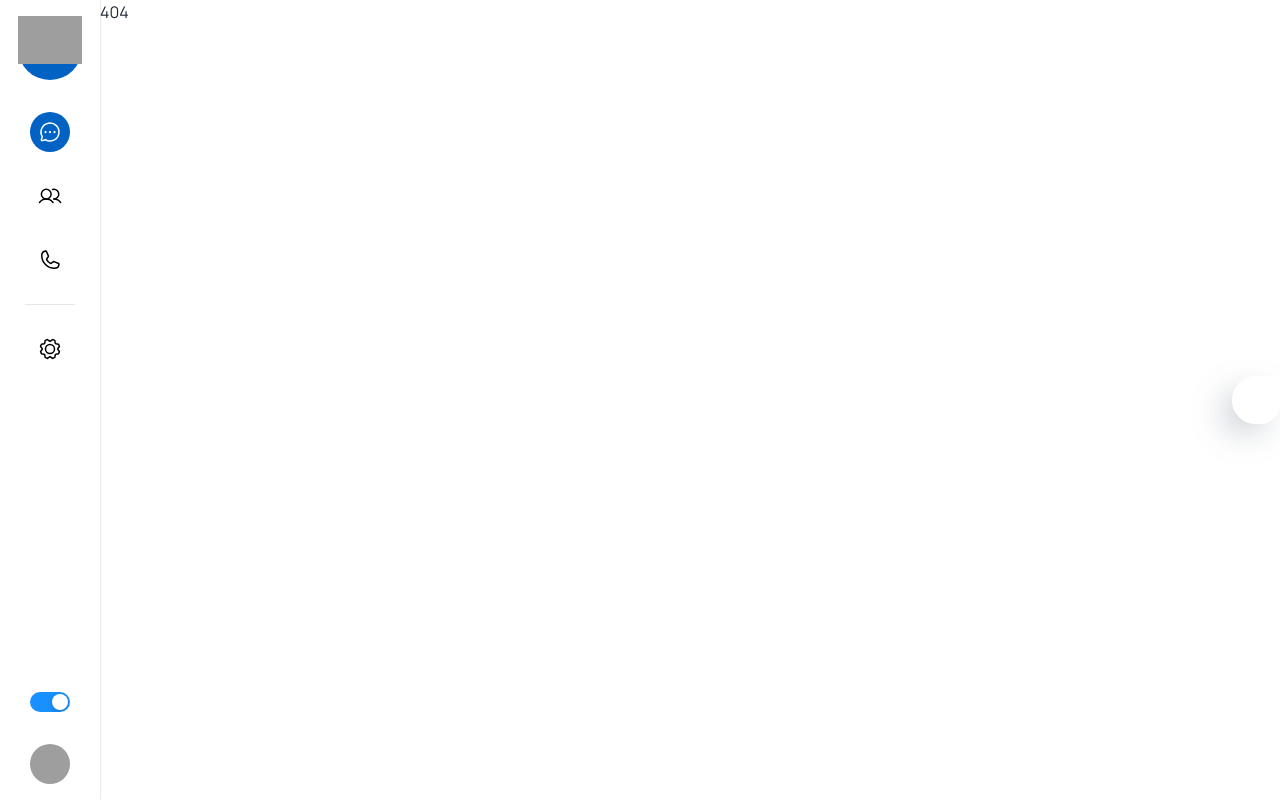
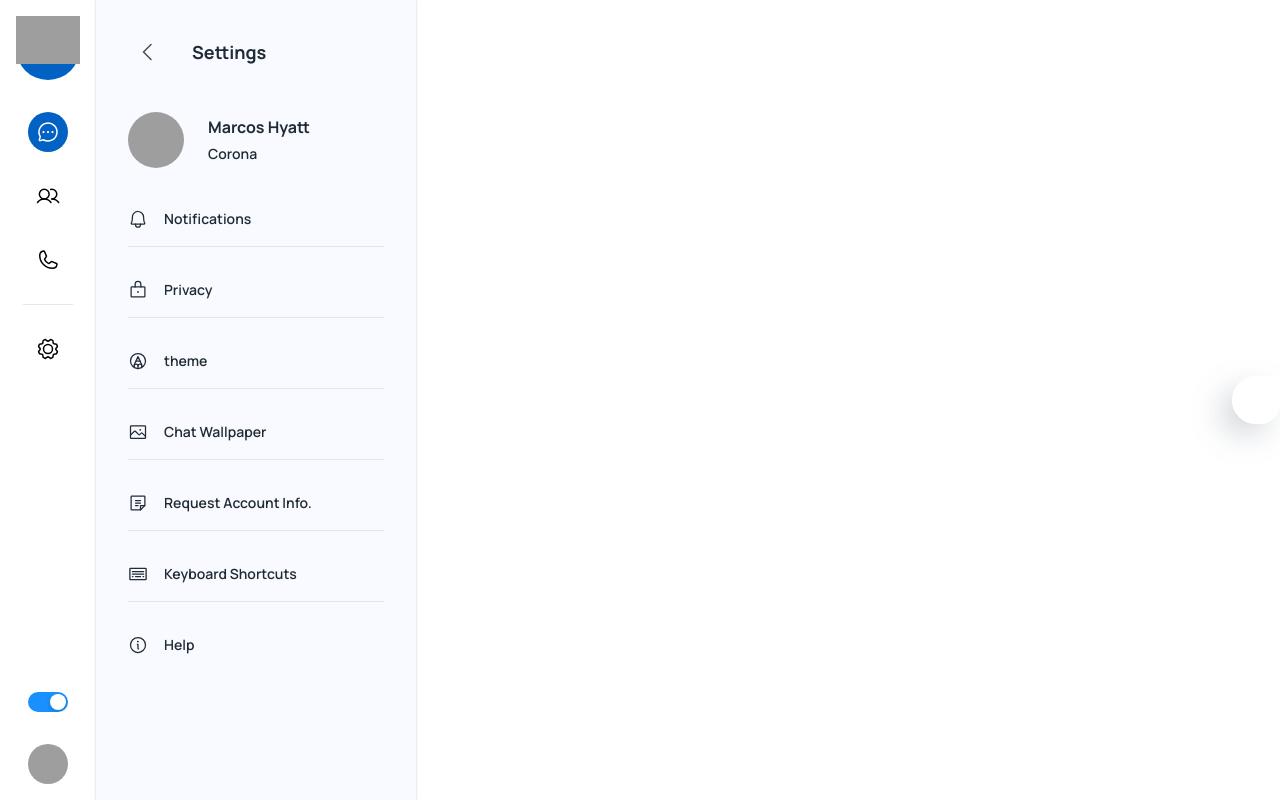
Before and after one commit to JoshiUtsav/Chat-App, a React (Create React App) app in the folder client/: page /settings in a window 1280 px wide. Before the commit this address led to /404. Built offline with nearby package versions, Linux system fonts and the light colour scheme; grey boxes are pictures that could not be loaded; some icons are missing.

Commit message:
18|10|2023 -- New Update Setting Page

```diff
--- a/client/src/pages/dashboard/Chats.js
+++ b/client/src/pages/dashboard/Chats.js
@@ -1,35 +1,45 @@
-import React from 'react';
-import { Box, Typography, Stack, IconButton, InputBase, Button, Divider, Avatar, Badge } from '@mui/material';
+import React from "react";
+import {
+    Box,
+    Typography,
+    Stack,
+    IconButton,
+    InputBase,
+    Button,
+    Divider,
+    Avatar,
+    Badge,
+} from "@mui/material";
 import { styled, alpha, useTheme } from "@mui/material/styles";
-import { ArchiveBox, CircleDashed, MagnifyingGlass } from 'phosphor-react';
-import { faker } from '@faker-js/faker';
-import { ChatList } from '../../data';
-import { SimpleBarStyle } from '../../components/Scrollbar.js';
+import { ArchiveBox, CircleDashed, MagnifyingGlass } from "phosphor-react";
+import { faker } from "@faker-js/faker";
+import { ChatList } from "../../data";
+import { SimpleBarStyle } from "../../components/Scrollbar.js"; // Import the SimpleBarStyle component
 
 const StyledBadge = styled(Badge)(({ theme }) => ({
-    '& .MuiBadge-badge': {
-        backgroundColor: '#44b700',
-        color: '#44b700',
+    "& .MuiBadge-badge": {
+        backgroundColor: "#44b700",
+        color: "#44b700",
         boxShadow: `0 0 0 2px ${theme.palette.background.paper}`,
-        '&::after': {
-            position: 'absolute',
+        "&::after": {
+            position: "absolute",
             top: 0,
             left: 0,
-            width: '100%',
-            height: '100%',
-            borderRadius: '50%',
-            animation: 'ripple 1.2s infinite ease-in-out',
-            border: '1px solid currentColor',
+            width: "100%",
+            height: "100%",
+            borderRadius: "50%",
+            animation: "ripple 1.2s infinite ease-in-out",
+            border: "1px solid currentColor",
             content: '""',
         },
     },
-    '@keyframes ripple': {
-        '0%': {
-            transform: 'scale(.8)',
+    "@keyframes ripple": {
+        "0%": {
+            transform: "scale(.8)",
             opacity: 1,
         },
-        '100%': {
-            transform: 'scale(2.4)',
+        "100%": {
+            transform: "scale(2.4)",
             opacity: 0,
         },
     },
@@ -38,35 +48,49 @@
 const ChatsElement = ({ id, img, name, msg, time, unread, online }) => {
     const theme = useTheme();
     return (
-        <Box sx={{
-            width: '100%',
-            borderRadius: 1,
-            backgroundColor: theme.palette.mode === "light" ? '#fff' : theme.palette.background.paper,
-        }} p={2}>
-            <Stack direction="row" alignItems={"center"} justifyContent="space-between">
+        <Box
+            sx={{
+                width: "100%",
+                borderRadius: 1,
+                backgroundColor:
+                    theme.palette.mode === "light"
+                        ? "#fff"
+                        : theme.palette.background.default,
+            }}
+            p={2}
+        >
+            <Stack
+                direction="row"
+                alignItems={"center"}
+                justifyContent="space-between"
+            >
                 <Stack direction="row" spacing={2} alignItems={"center"}>
-                    {online ? <StyledBadge
-                        overlap="circular"
-                        anchorOrigin={{ vertical: 'bottom', horizontal: 'right' }}
-                        variant="dot"
-                    >
+                    {online ? (
+                        <StyledBadge
+                            overlap="circular"
+                            anchorOrigin={{ vertical: "bottom", horizontal: "right" }}
+                            variant="dot"
+                        >
+                            <Avatar alt="dp" src={faker.image.avatar()} />
+                        </StyledBadge>
+                    ) : (
                         <Avatar alt="dp" src={faker.image.avatar()} />
-                    </StyledBadge>
-                        :
-                        <Avatar alt="dp" src={faker.image.avatar()} />}
+                    )}
                     <Stack spacing={0.3}>
-                        <Typography variant='subtitle2'>{name}</Typography>
-                        <Typography variant='caption'>{msg}</Typography>
+                        <Typography variant="subtitle2">{name}</Typography>
+                        <Typography variant="caption">{msg}</Typography>
                     </Stack>
                 </Stack>
                 <Stack spacing={2} alignItems={"center"} justifyContent={"center"}>
-                    <Typography sx={{ fontWeight: 600 }} variant='caption'>{time}</Typography>
-                    <Badge color='primary' badgeContent={unread}></Badge>
+                    <Typography sx={{ fontWeight: 600 }} variant="caption">
+                        {time}
+                    </Typography>
+                    <Badge color="primary" badgeContent={unread}></Badge>
                 </Stack>
             </Stack>
         </Box>
-    )
-}
+    );
+};
 
 const Search = styled("div")(({ theme }) => ({
     position: "relative",
@@ -93,25 +117,43 @@
         padding: theme.spacing(1, 1, 1, 0),
         paddingLeft: `calc(1em + ${theme.spacing(4)})`,
         width: "100%",
-    }
+    },
 }));
 
 const Chats = () => {
     const theme = useTheme();
     return (
-        <Box sx={{ position: "relative", width: 350, backgroundColor: theme.palette.mode === "light" ? "#F0F4FA" : theme.palette.background.default, boxShadow: "0px 0px 3px rgba(0, 0, 0, 0.25)" }}>
+        <Box
+            sx={{
+                position: "relative",
+                width: 350,
+                backgroundColor:
+                    theme.palette.mode === "light"
+                        ? "#F0F4FA"
+                        : theme.palette.background.default,
+                boxShadow: "0px 0px 3px rgba(0, 0, 0, 0.25)",
+            }}
+        >
             <Stack p={2} spacing={2} sx={{ height: "100vh" }}>
-                <Stack direction="row" alignItems={"center"} justifyContent={"space-between"}>
-                    <Typography variant='h5'>Chats</Typography>
-                    <IconButton><CircleDashed /></IconButton>
+                <Stack
+                    direction="row"
+                    alignItems={"center"}
+                    justifyContent={"space-between"}
+                >
+                    <Typography variant="h5">Chats</Typography>
+                    <IconButton>
+                        <CircleDashed />
+                    </IconButton>
                 </Stack>
                 <Stack sx={{ width: "100%" }}>
                     <Search>
                         <SearchIconWrapper>
-                            <MagnifyingGlass color='#709CE6' />
+                            <MagnifyingGlass color="#709CE6" />
                         </SearchIconWrapper>
-                        <StyledInputBase placeholder="Search..."
-                        inputProps={{ "aria-label": "search"}} />
+                        <StyledInputBase
+                            placeholder="Search..."
+                            inputProps={{ "aria-label": "search" }}
+                        />
                     </Search>
                 </Stack>
                 <Stack spacing={1}>
@@ -121,21 +163,34 @@
                     </Stack>
                     <Divider />
                 </Stack>
-                <Stack spacing={1} direction={'column'} sx={{ flexGrow: 1, overflowY: "auto", height: "100%" }}>
+                <Stack
+                    spacing={1}
+                    direction={"column"}
+                    sx={{ flexGrow: 1, overflowY: "auto", height: "100%" }}
+                >
+                    {/* Wrap the content with the SimpleBarStyle component for custom scrollbar */}
                     <SimpleBarStyle timeout={500} clickOnTrack={false}>
                         <Stack spacing={2.4} mb={2}>
-                            <Typography variant='subtitle2' sx={{ color: "#676767" }}>Pinned</Typography>
-                            {ChatList.filter((el) => el.pinned).map((el) => { return <ChatsElement {...el} /> })}
+                            <Typography variant="subtitle2" sx={{ color: "#676767" }}>
+                                Pinned
+                            </Typography>
+                            {ChatList.filter((el) => el.pinned).map((el) => {
+                                return <ChatsElement {...el} />;
+                            })}
                         </Stack>
                         <Stack spacing={2.4}>
-                            <Typography variant='subtitle2' sx={{ color: "#676767" }}>All Chats</Typography>
-                            {ChatList.filter((el) => !el.pinned).map((el) => { return <ChatsElement {...el} /> })}
+                            <Typography variant="subtitle2" sx={{ color: "#676767" }}>
+                                All Chats
+                            </Typography>
+                            {ChatList.filter((el) => !el.pinned).map((el) => {
+                                return <ChatsElement {...el} />;
+                            })}
                         </Stack>
                     </SimpleBarStyle>
                 </Stack>
             </Stack>
         </Box>
-    )
-}
+    );
+};
 
 export default Chats;
--- a/client/src/pages/dashboard/GeneralApp.js
+++ b/client/src/pages/dashboard/GeneralApp.js
@@ -16,7 +16,16 @@
     <Stack direction={"row"} sx={{ width: "100%" }}>
       {/* Chats */}
       <Chats />
-      <Box sx={{ height: "100%", width: sidebar.open ? "calc(100vw - 770px)" : "calc(100vw - 450px)", backgroundColor: theme.palette.mode === "light" ? "#F0F4FA" : theme.palette.background.paper }}>
+      <Box
+        sx={{
+          height: "100%",
+          width: sidebar.open ? "calc(100vw - 770px)" : "calc(100vw - 450px)",
+          backgroundColor:
+            theme.palette.mode === "light"
+              ? "#F0F4FA"
+              : theme.palette.background.paper,
+        }}
+      >
         {/* Conversation */}
         <Conversation />
       </Box>
@@ -43,7 +52,6 @@
               );
           }
         })()}
-
     </Stack>
   );
 };
--- /dev/null
+++ b/client/src/pages/dashboard/Settings.js
@@ -0,0 +1,154 @@
+import React, { useState } from "react";
+import {
+  Avatar,
+  Box,
+  Divider,
+  IconButton,
+  Stack,
+  Typography,
+} from "@mui/material";
+import { useTheme } from "@mui/material/styles";
+import {
+  Bell,
+  CaretLeft,
+  Image,
+  Info,
+  Keyboard,
+  Lock,
+  Note,
+  PencilCircle,
+} from "phosphor-react";
+import { faker } from "@faker-js/faker";
+import Shortcuts from "../../sections/settings/shortcuts";
+
+const Settings = () => {
+  const theme = useTheme();
+  const [openShortcuts, setOpenShortcuts] = useState(false);
+
+  const handleOpenShortcuts = () => {
+    setOpenShortcuts(true);
+  };
+  const handleCloseShortcuts = () => {
+    setOpenShortcuts(false);
+  };
+
+  const list = [
+    {
+      key: 0,
+      icon: <Bell size={20} />,
+      title: "Notifications",
+      onclick: () => {},
+    },
+    {
+      key: 2,
+      icon: <Lock size={20} />,
+      title: "Privacy",
+      onclick: () => {},
+    },
+    {
+      key: 3,
+      icon: <PencilCircle size={20} />,
+      title: "theme",
+      //   onclick: handleOpenTheme,
+      onclick: () => {},
+    },
+    {
+      key: 4,
+      icon: <Image size={20} />,
+      title: "Chat Wallpaper",
+      onclick: () => {},
+    },
+    {
+      key: 5,
+      icon: <Note size={20} />,
+      title: "Request Account Info.",
+      onclick: () => {},
+    },
+    {
+      key: 6,
+      icon: <Keyboard size={20} />,
+      title: "Keyboard Shortcuts",
+      onclick: handleOpenShortcuts,
+      //   onclick: () => {},
+    },
+    {
+      key: 7,
+      icon: <Info size={20} />,
+      title: "Help",
+      onclick: () => {},
+    },
+  ];
+
+  return (
+    <>
+      <Stack
+        direction={"row"}
+        sx={{
+          width: "100%",
+        }}
+      >
+        {/* Left Panel */}
+        <Box
+          sx={{
+            overflowY: "scroll",
+            height: "100vh",
+            width: 320,
+            backgroundColor:
+              theme.palette.mode === "light"
+                ? "#f8faff"
+                : theme.palette.background,
+            boxShadow: "0px 0px 2px rgba(0,0,0,0.25)",
+          }}
+        >
+          <Stack p={4} spacing={5}>
+            {/* Header */}
+            <Stack direction={"row"} spacing={3} alignItems={"center"}>
+              <IconButton>
+                <CaretLeft size={24} color="#4b4b4b" />
+              </IconButton>
+              <Typography variant="h6">Settings</Typography>
+            </Stack>
+            {/* Profile */}
+            <Stack spacing={3} direction={"row"} alignItems={"center"}>
+              <Avatar
+                sx={{ width: 56, height: 56 }}
+                src={faker.image.avatar()}
+                alt={faker.name.fullName()}
+              />
+              <Stack spacing={0.5}>
+                <Typography variant="article">
+                  {faker.name.fullName()}
+                </Typography>
+                <Typography variant="body2">{faker.random.word()}</Typography>
+              </Stack>
+            </Stack>
+            {/* List option */}
+            <Stack spacing={4}>
+              {list.map(({ key, icon, title, onclick }) => (
+                <>
+                  <Stack
+                    spacing={2}
+                    sx={{ cursor: "pointer" }}
+                    onClick={onclick}
+                  >
+                    <Stack direction={"row"} spacing={2} alignItems={"center"}>
+                      {icon}
+                      <Typography variant="body2">{title}</Typography>
+                    </Stack>
+                    {key !== 7 && <Divider />}
+                  </Stack>
+                </>
+              ))}
+            </Stack>
+          </Stack>
+        </Box>
+        {/* Right Panel */}
+      </Stack>
+      {openShortcuts && (
+        <Shortcuts open={openShortcuts} handleClose={handleCloseShortcuts} />
+      )}
+    </>
+  );
+};
+
+export default Settings;
--- a/client/src/routes/index.js
+++ b/client/src/routes/index.js
@@ -24,6 +24,7 @@
       children: [
         { element: <Navigate to={DEFAULT_PATH} replace />, index: true },
         { path: "app", element: <GeneralApp /> },
+        { path: "settings", element: <Settings /> },
 
         { path: "404", element: <Page404 /> },
         { path: "*", element: <Navigate to="/404" replace /> },
@@ -36,4 +37,7 @@
 const GeneralApp = Loadable(
   lazy(() => import("../pages/dashboard/GeneralApp")),
 );
+const Settings = Loadable(
+  lazy(() => import("../pages/dashboard/Settings")),
+);
 const Page404 = Loadable(lazy(() => import("../pages/Page404")));
--- /dev/null
+++ b/client/src/sections/settings/shortcuts.js
@@ -0,0 +1,162 @@
+import React from "react";
+import {
+  Button,
+  Dialog,
+  DialogActions,
+  DialogContent,
+  DialogTitle,
+  Grid,
+  Slide,
+  Stack,
+  Typography,
+} from "@mui/material";
+
+const Transition = React.forwardRef(function Transition(props, ref) {
+  return <Slide direction="up" ref={ref} {...props} />;
+});
+
+const list = [
+  {
+    key: 0,
+    title: "Mark as unread",
+    combination: ["Cmd", "Shift", "U"],
+  },
+  {
+    key: 1,
+    title: "Mute",
+    combination: ["Cmd", "Shift", "M"],
+  },
+  {
+    key: 2,
+    title: "Archive Chat",
+    combination: ["Cmd", "Shift", "E"],
+  },
+  {
+    key: 3,
+    title: "Delete Chat",
+    combination: ["Cmd", "Shift", "D"],
+  },
+  {
+    key: 4,
+    title: "Pin Chat",
+    combination: ["Cmd", "Shift", "P"],
+  },
+  {
+    key: 5,
+    title: "Search",
+    combination: ["Cmd", "F"],
+  },
+  {
+    key: 6,
+    title: "Search Chat",
+    combination: ["Cmd", "Shift", "F"],
+  },
+  {
+    key: 7,
+    title: "Next Chat",
+    combination: ["Cmd", "N"],
+  },
+  {
+    key: 8,
+    title: "Next Step",
+    combination: ["Ctrl", "Tab"],
+  },
+  {
+    key: 9,
+    title: "Previous Step",
+    combination: ["Ctrl", "Shift", "Tab"],
+  },
+  {
+    key: 10,
+    title: "New Group",
+    combination: ["Cmd", "Shift", "N"],
+  },
+  {
+    key: 11,
+    title: "Profile & About",
+    combination: ["Cmd", "P"],
+  },
+  {
+    key: 12,
+    title: "Increase speed of voice message",
+    combination: ["Shift", "."],
+  },
+  {
+    key: 13,
+    title: "Decrease speed of voice message",
+    combination: ["Shift", ","],
+  },
+  {
+    key: 14,
+    title: "Settings",
+    combination: ["Shift", "S"],
+  },
+  {
+    key: 15,
+    title: "Emoji Panel",
+    combination: ["Cmd", "E"],
+  },
+  {
+    key: 16,
+    title: "Sticker Panel",
+    combination: ["Cmd", "S"],
+  },
+];
+
+const Shortcuts = ({ open, handleClose }) => {
+  return (
+    <>
+      <Dialog
+        fullWidth
+        maxWidth="md"
+        open={open}
+        onClose={handleClose}
+        sx={{ padding: 4 }}
+        TransitionComponent={Transition}
+        keepMounted
+      >
+        <DialogTitle>Keyboard Shortcuts</DialogTitle>
+
+        <DialogContent sx={{ mt: 4 }}>
+          <Grid container spacing={3}>
+            {list.map(({ title, key, combination }) => (
+              <Grid key={key} container item xs={6}>
+                <Stack
+                  sx={{ width: "100%" }}
+                  justifyContent={"space-between"}
+                  spacing={3}
+                  direction={"row"}
+                  alignItems={"center"}
+                >
+                  <Typography variant="caption" sx={{ fontSize: 14 }}>
+                    {title}
+                  </Typography>
+                  <Stack spacing={2} direction={"row"}>
+                    {combination.map((el) => {
+                      return (
+                        <Button
+                          disabled
+                          variant="contained"
+                          sx={{ color: "#212121" }}
+                        >
+                          {el}
+                        </Button>
+                      );
+                    })}
+                  </Stack>
+                </Stack>
+              </Grid>
+            ))}
+          </Grid>
+        </DialogContent>
+        <DialogActions>
+          <Button variant="contained" onClick={handleClose}>
+            OK
+          </Button>
+        </DialogActions>
+      </Dialog>
+    </>
+  );
+};
+
+export default Shortcuts;
```
Also changed, not shown: client/src/sections/settings/themeDialog.js (added), 1 other file (tests, documents, lock files or other folders).
